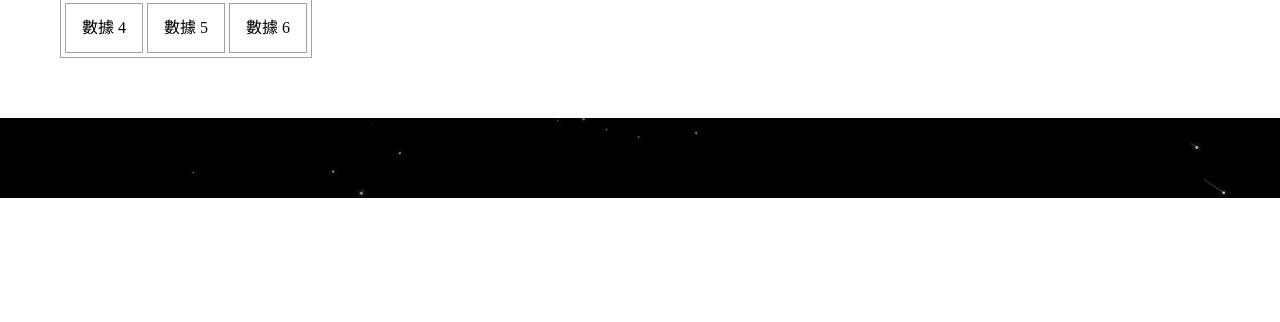
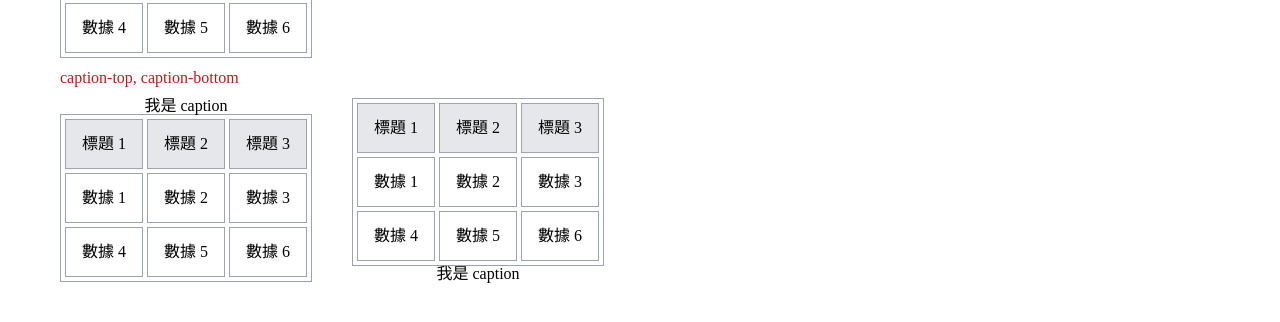
Before and after one commit to MizuYang/tailwind-playground, a Nuxt app: page /playground/table in a window 1280 px wide. Shown: the part 602-924 px from the top of the page. Before the commit the page ends 800 px from the top, so only its background shows below. Built offline with nearby package versions, Linux system fonts and the light colour scheme; no server answers.

Commit message:
新增 table: caption-top, caption-bottom

```diff
--- a/pages/playground/table.vue
+++ b/pages/playground/table.vue
@@ -6,7 +6,7 @@
       <template #content>
         <div class="mb-3">
           <h3 class="mb-3 text-red-700">table</h3>
-          <table class="border border-solid border-gray-400 border-separate">
+          <table class="border-separate border border-solid border-gray-400">
             <thead>
               <tr>
                 <th class="border border-solid border-gray-400 bg-gray-200 p-4">
@@ -37,7 +37,9 @@
 
         <div class="mb-3">
           <h3 class="mb-3 text-red-700">border-spacing-*</h3>
-          <table class="border border-solid border-spacing-1 border-gray-400 border-separate">
+          <table
+            class="border-separate border-spacing-1 border border-solid border-gray-400"
+          >
             <thead>
               <tr>
                 <th class="border border-solid border-gray-400 bg-gray-200 p-4">
@@ -65,6 +67,113 @@
             </tbody>
           </table>
         </div>
+
+        <div class="mb-3">
+          <h3 class="mb-3 text-red-700">caption-top, caption-bottom</h3>
+          <div class="flex">
+            <table
+              class="caption-top border-separate border-spacing-1 border border-solid border-gray-400 me-10"
+            >
+              <caption>
+                我是 caption
+              </caption>
+              <thead>
+                <tr>
+                  <th
+                    class="border border-solid border-gray-400 bg-gray-200 p-4"
+                  >
+                    標題 1
+                  </th>
+                  <th
+                    class="border border-solid border-gray-400 bg-gray-200 p-4"
+                  >
+                    標題 2
+                  </th>
+                  <th
+                    class="border border-solid border-gray-400 bg-gray-200 p-4"
+                  >
+                    標題 3
+                  </th>
+                </tr>
+              </thead>
+              <tbody>
+                <tr>
+                  <td class="border border-solid border-gray-400 p-4">
+                    數據 1
+                  </td>
+                  <td class="border border-solid border-gray-400 p-4">
+                    數據 2
+                  </td>
+                  <td class="border border-solid border-gray-400 p-4">
+                    數據 3
+                  </td>
+                </tr>
+                <tr>
+                  <td class="border border-solid border-gray-400 p-4">
+                    數據 4
+                  </td>
+                  <td class="border border-solid border-gray-400 p-4">
+                    數據 5
+                  </td>
+                  <td class="border border-solid border-gray-400 p-4">
+                    數據 6
+                  </td>
+                </tr>
+              </tbody>
+            </table>
+            <table
+              class="caption-bottom border-separate border-spacing-1 border border-solid border-gray-400"
+            >
+              <caption>
+                我是 caption
+              </caption>
+
+              <thead>
+                <tr>
+                  <th
+                    class="border border-solid border-gray-400 bg-gray-200 p-4"
+                  >
+                    標題 1
+                  </th>
+                  <th
+                    class="border border-solid border-gray-400 bg-gray-200 p-4"
+                  >
+                    標題 2
+                  </th>
+                  <th
+                    class="border border-solid border-gray-400 bg-gray-200 p-4"
+                  >
+                    標題 3
+                  </th>
+                </tr>
+              </thead>
+              <tbody>
+                <tr>
+                  <td class="border border-solid border-gray-400 p-4">
+                    數據 1
+                  </td>
+                  <td class="border border-solid border-gray-400 p-4">
+                    數據 2
+                  </td>
+                  <td class="border border-solid border-gray-400 p-4">
+                    數據 3
+                  </td>
+                </tr>
+                <tr>
+                  <td class="border border-solid border-gray-400 p-4">
+                    數據 4
+                  </td>
+                  <td class="border border-solid border-gray-400 p-4">
+                    數據 5
+                  </td>
+                  <td class="border border-solid border-gray-400 p-4">
+                    數據 6
+                  </td>
+                </tr>
+              </tbody>
+            </table>
+          </div>
+        </div>
       </template>
     </SectionContent>
   </div>
```
